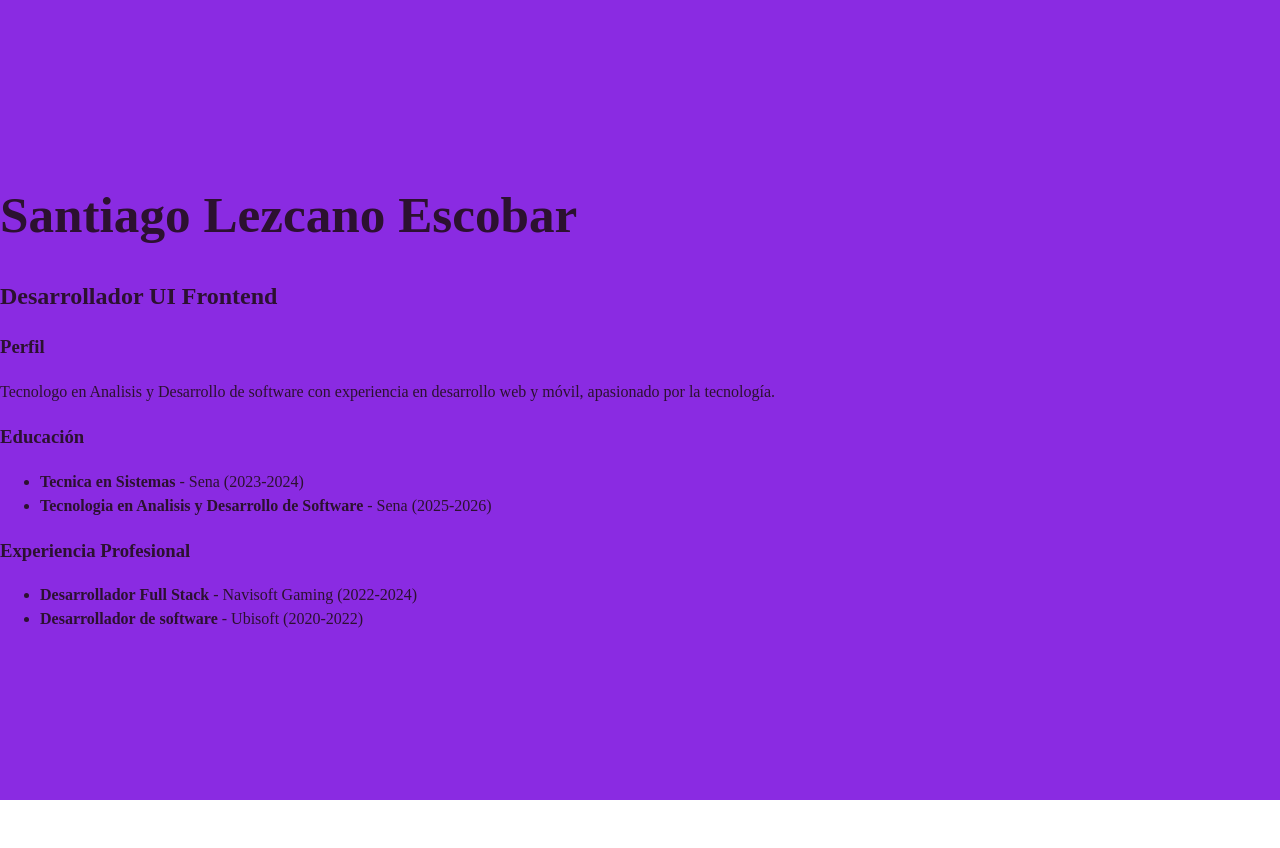
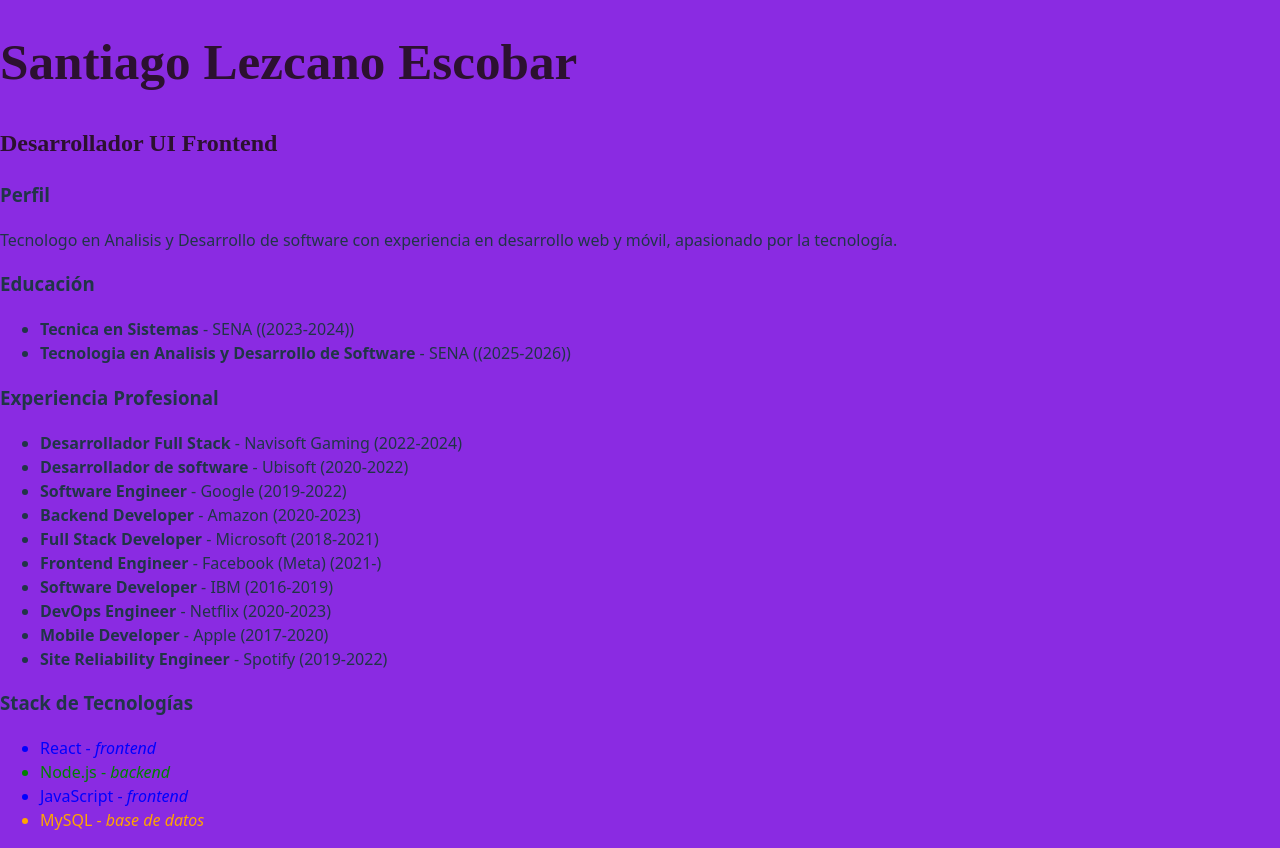
Before and after one commit to Thiago0877/Hoja-de-vida-React, a React (Vite) app: page / in a window 1280 px wide. Before the commit the page ends 800 px from the top, so only its background shows below. Built offline with nearby package versions, Linux system fonts and the light colour scheme.

Commit message:
Hoja de vida con funciones renderizadas y arrays añadidos

```diff
--- a/src/App.jsx
+++ b/src/App.jsx
@@ -2,6 +2,7 @@
 import Perfil from "./components/Perfil.jsx";
 import Educacion from "./components/Educacion.jsx";
 import Experiencia from "./components/Experiencia.jsx";
+import StackTecnologias from "./components/StackTecnologias.jsx";
 
 function App() {
   return (
@@ -10,6 +11,7 @@
       <Perfil />
       <Educacion />
       <Experiencia />
+      <StackTecnologias />
     </div>
   );
 }
--- a/src/components/Educacion.jsx
+++ b/src/components/Educacion.jsx
@@ -1,16 +1,18 @@
-import './Educacion.css';
+export default function Educacion() {
+  const educacion = [
+    { id: 1, titulo: "Tecnica en Sistemas", universidad: "SENA", periodo: "(2023-2024)" },
+    { id: 1, titulo: "Tecnologia en Analisis y Desarrollo de Software", universidad: "SENA", periodo: "(2025-2026)" }
+  ];
 
-export default function Educacion() {
   return (
     <section>
       <h3>Educación</h3>
       <ul>
-        <li>
-          <strong>Tecnica en Sistemas</strong> - Sena (2023-2024)
-        </li>
-        <li>
-          <strong>Tecnologia en Analisis y Desarrollo de Software</strong> - Sena (2025-2026)
-        </li>
+        {educacion.map((edu) => (
+          <li key={edu.id}>
+            <strong>{edu.titulo}</strong> - {edu.universidad} ({edu.periodo})
+          </li>
+        ))}
       </ul>
     </section>
   );
--- a/src/components/Experiencia.jsx
+++ b/src/components/Experiencia.jsx
@@ -1,16 +1,36 @@
-import './Experiencia.css';
+export default function Experiencia() {
+  const experiencia = [
+    { id: 1, puesto: "Desarrollador Full Stack", empresa: "Navisoft Gaming", periodo: "2022-2024"},
+    { id: 2, puesto: "Desarrollador de software", empresa: "Ubisoft", periodo: "2020-2022"},
+    { id: 3, puesto: "Software Engineer", empresa: "Google", periodo: "2019-2022"},
+    { id: 4, puesto: "Backend Developer", empresa: "Amazon", periodo: "2020-2023"},
+    { id: 5, puesto: "Full Stack Developer", empresa: "Microsoft", periodo: "2018-2021"},
+    { id: 6, puesto: "Frontend Engineer", empresa: "Facebook (Meta)", periodo: "2021-"},
+    { id: 7, puesto: "Software Developer", empresa: "IBM", periodo: "2016-2019"},
+    { id: 8, puesto: "DevOps Engineer", empresa: "Netflix", periodo: "2020-2023"},
+    { id: 9, puesto: "Mobile Developer", empresa: "Apple", periodo: "2017-2020"},
+    { id: 10, puesto: "Site Reliability Engineer", empresa: "Spotify", periodo: "2019-2022"}
+  ];
 
-export default function Experiencia() {
+  // Renderiza condicionalmente si no hay experiencia
+  if (experiencia.length === 0) {
+    return (
+      <section>
+        <h3>Experiencia Profesional</h3>
+        <p>No se ha registrado experiencia profesional.</p>
+      </section>
+    );
+  }
+
   return (
     <section>
       <h3>Experiencia Profesional</h3>
       <ul>
-        <li>
-          <strong>Desarrollador Full Stack</strong> - Navisoft Gaming (2022-2024)
-        </li>
-        <li>
-          <strong>Desarrollador de software </strong> - Ubisoft (2020-2022)
-        </li>
+        {experiencia.map((exp) => (
+          <li key={exp.id}>
+            <strong>{exp.puesto}</strong> - {exp.empresa} ({exp.periodo})
+          </li>
+        ))}
       </ul>
     </section>
   );
--- /dev/null
+++ b/src/components/StackTecnologias.jsx
@@ -0,0 +1,35 @@
+export default function StackTecnologias() {
+  const tecnologias = [
+    { id: 1, nombre: "React", tipo: "frontend" },
+    { id: 2, nombre: "Node.js", tipo: "backend" },
+    { id: 3, nombre: "JavaScript", tipo: "frontend" },
+    { id: 4, nombre: "MySQL", tipo: "base de datos" }
+  ];
+
+  // Función para asignar colores según el tipo de tecnología
+  const obtenerColor = (tipo) => {
+    switch (tipo) {
+      case "frontend":
+        return "blue";
+      case "backend":
+        return "green";
+      case "base de datos":
+        return "orange";
+      default:
+        return "gray";
+    }
+  };
+
+  return (
+    <section>
+      <h3>Stack de Tecnologías</h3>
+      <ul>
+        {tecnologias.map((tech) => (
+          <li key={tech.id} style={{ color: obtenerColor(tech.tipo) }}>
+            {tech.nombre} - <em>{tech.tipo}</em>
+          </li>
+        ))}
+      </ul>
+    </section>
+  );
+}
```
